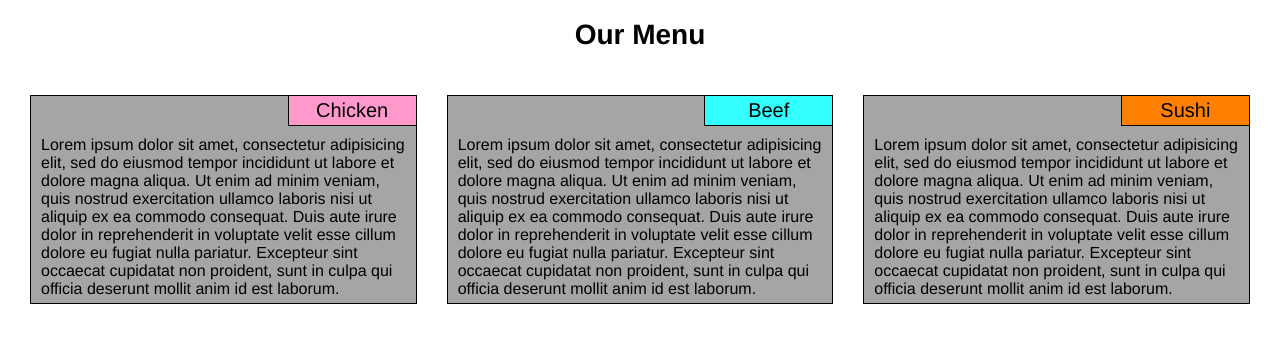
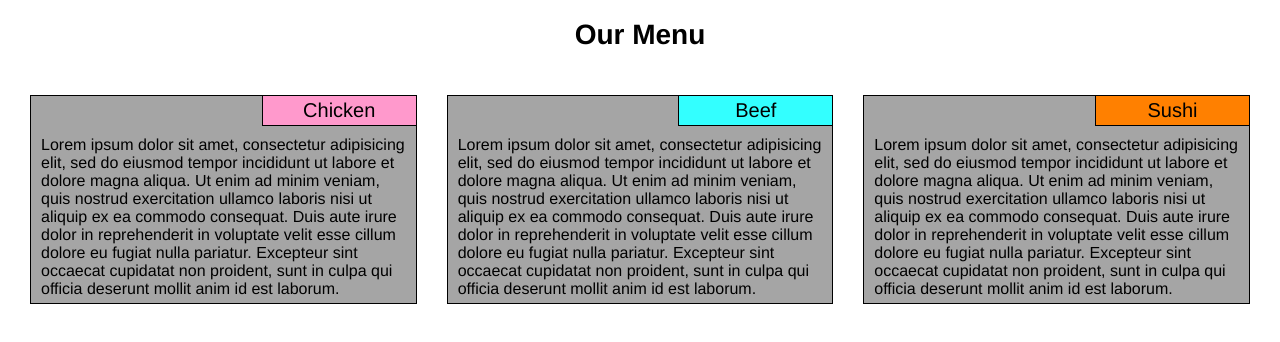
Before and after one commit to John-Yip-HK/john_yip_coursera_assignment_2, a plain HTML site: page index.html in a window 1280 px wide. Drawn offline with Linux system fonts and the light colour scheme.

Commit message:
CSS update

```diff
--- a/css/style.css
+++ b/css/style.css
@@ -9,7 +9,7 @@
 .absRegion {
 	font-size: 125%;
 	float: right;
-	width: 33.3%;
+	width: 40%;
 	text-align: center;
 	border-bottom: 1px solid black;
 	border-left: 1px solid black;
```
